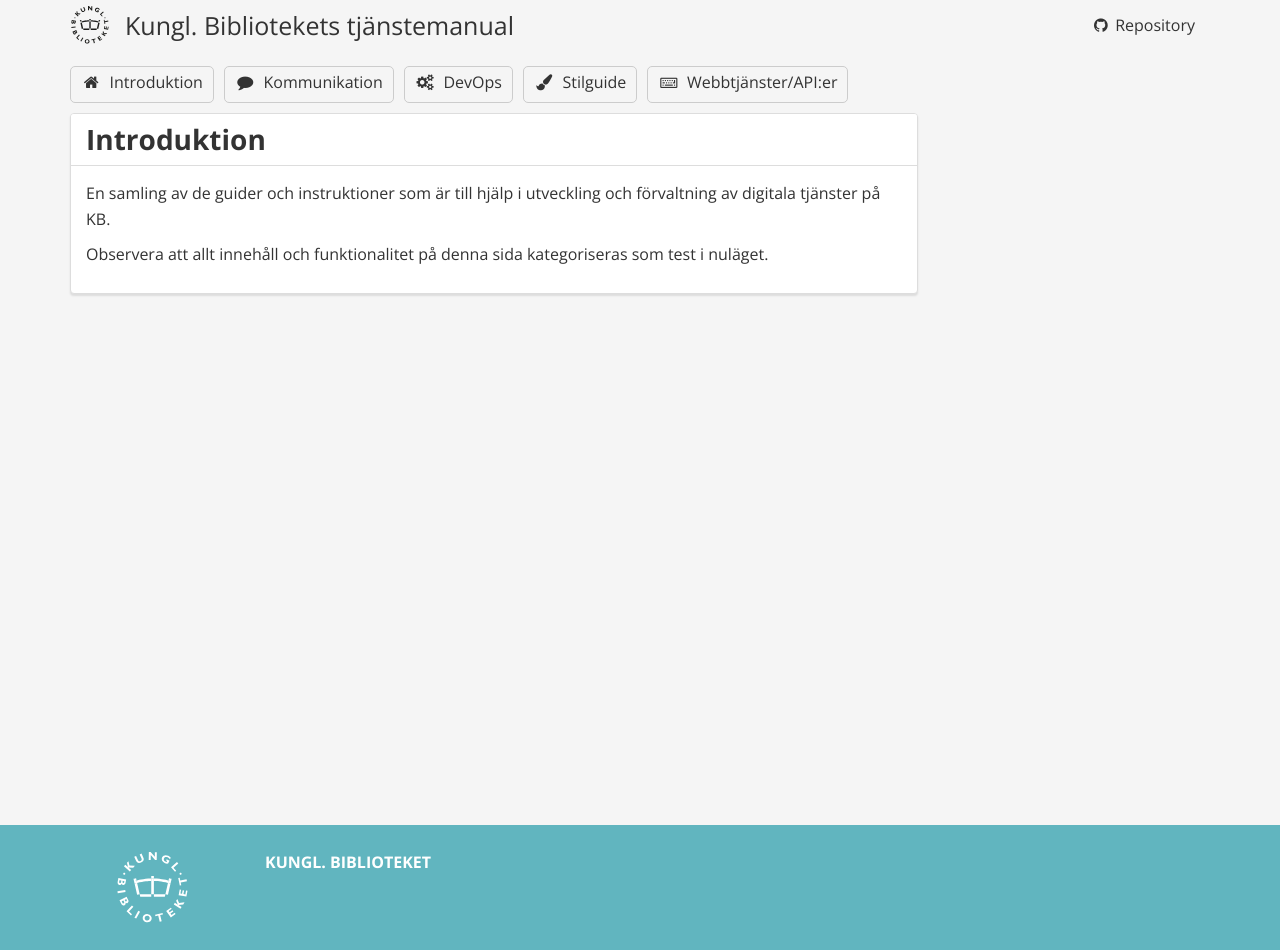
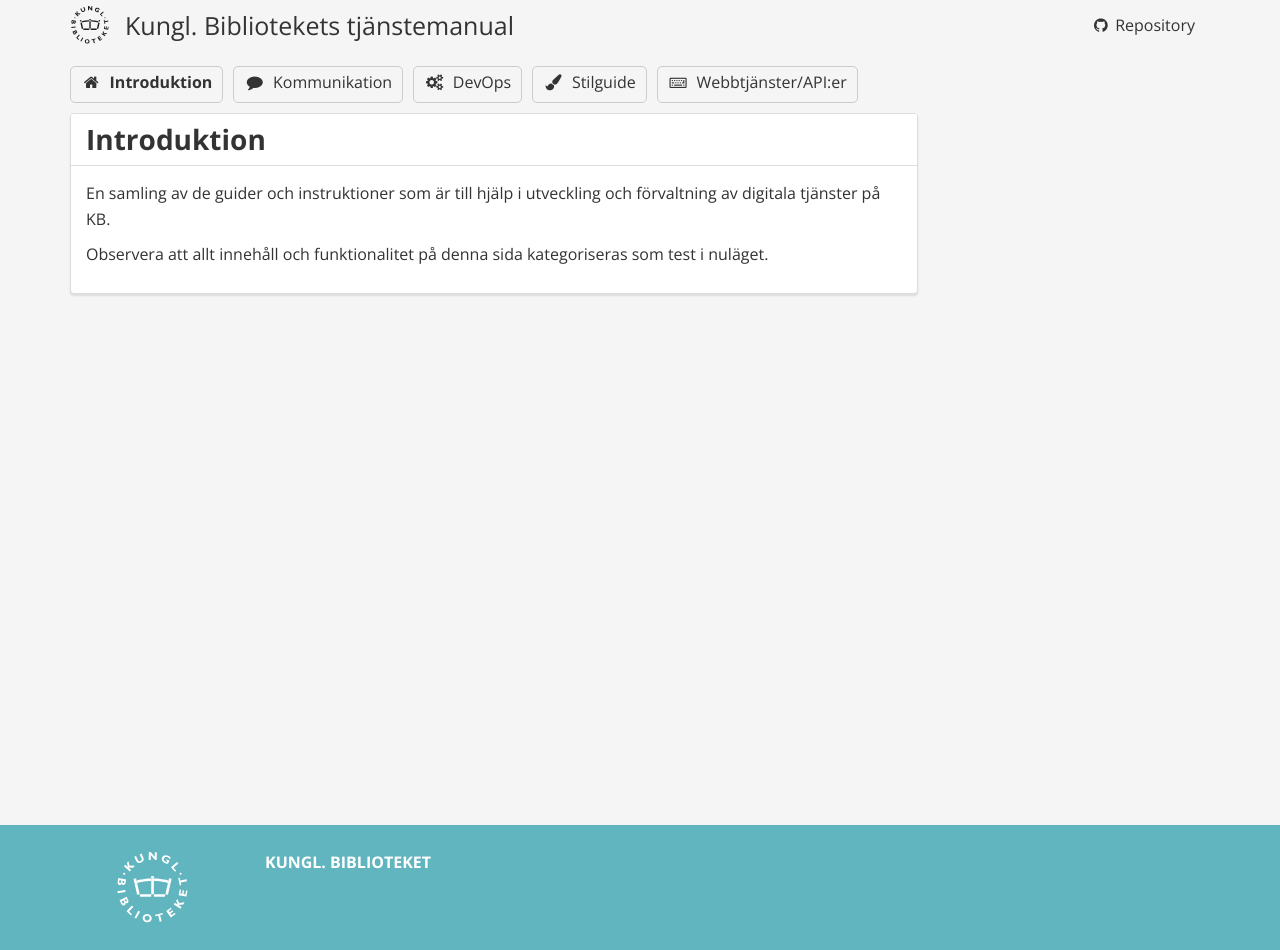
Before and after one commit to Kungbib/service-manual, a Jekyll site: the page built from index.html, in a window 1280 px wide. Built offline with Jekyll 4.4.1, drawn with Linux system fonts in a browser that asks for light colours; nearby versions of some CDN libraries.

Commit message:
Menu structure

```diff
--- a/_includes/guidelist.html
+++ b/_includes/guidelist.html
@@ -1,5 +1,9 @@
 <ul class="page-list">
+  {% if page.title == 'index' %}
+  <li class="active">
+  {% else %}
   <li>
+  {% endif %}
     <a class="page-link" href="/service-manual/">
     <div class="logo">
       <i class="fa fa-fw fa-home"></i>
@@ -9,15 +13,19 @@
     </div>
     </a>
   </li>
-  {% for page in site.pages %}
-    {% if page.layout == 'guide' %}
+  {% for section in site.pages %}
+    {% if section.layout == 'guide' %}
+    {% if section.title == page.title %}
+    <li class="active">
+    {% else %}
     <li>
-      <a class="page-link" href="{{ page.url | prepend: site.baseurl }}">
+    {% endif %}
+      <a class="page-link" href="{{ section.url | prepend: site.baseurl }}">
       <div class="logo">
-        <i class="fa fa-fw fa-{{ page.icon }}"></i>
+        <i class="fa fa-fw fa-{{ section.icon }}"></i>
       </div>
       <div class="data">
-        {{ page.title }}
+        {{ section.title }}
       </div>
       </a>
     </li>
--- a/index.html
+++ b/index.html
@@ -1,5 +1,6 @@
 ---
 layout: default
+title: index
 ---
 
 <div class="col-md-9">
```
Also changed, not shown: about.md (deleted, +0 -8 lines).
